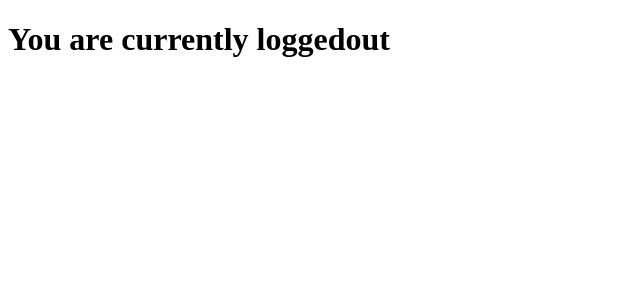
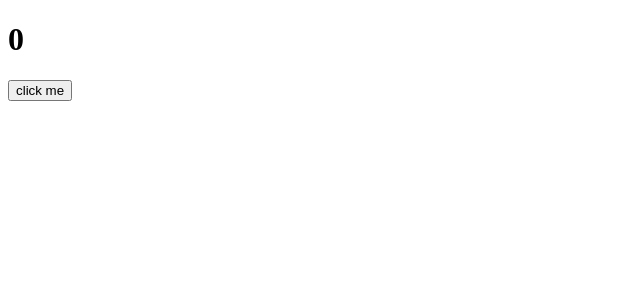
Before and after one commit to Sridharr92/react, a React (Create React App) app: page / in a window 1280 px wide. Shown: the top 300 px of the page, without its empty margins (0-640 px from the left). Built offline with nearby package versions, Linux system fonts and the light colour scheme.

Commit message:
learning

```diff
--- a/src/App.js
+++ b/src/App.js
@@ -95,30 +95,92 @@ import todoData from './todoData'
 //   }
 // }
 
+//Fourth prog
 
-class App extends Component{
+// class App extends Component{
+//   constructor(){
+//     super()
+//     this.state= {
+//       toLoggedIn : ""
+//     }
+//   }
+//   render(){
+//     let wordDisplay
+//       if(this.state.toLoggedIn){
+//         wordDisplay = "in"
+//       } else {
+//           wordDisplay = "out"
+//       }
+
+//     return(
+//       <div>
+//           <h1> You are currently logged{wordDisplay}</h1>
+//       </div>
+
+//     )
+//   }
+
+// }
+
+// 5th prog
+
+// class App extends React.Component{
+//    constructor(){
+//      super()
+//      this.state ={
+//        todos : todoData
+//      }
+//    }
+//    render(){
+//      const todoitem = this.state.todos.map(item => <Todoitem key={item.id} item={item} />)
+//        return(
+//          <div className="todo-item">
+//            {todoitem}
+//          </div>
+//       )
+//    }
+// }
+
+// 6th prog
+
+// https://reactjs.org/docs/events.html#suppored-events
+
+// function handelChange(){
+//   alert("i was clicked");
+// }
+// function App(){
+//   return(
+//     <div>
+//       <img onMouseOver={() => alert("hovered!")}
+//         src="https://www.fillmurray.com/200/100"
+//       />
+//         <br />
+//         <br />
+//       <button onClick={handelChange}>Click Me </button>
+//     </div>
+//   )
+// }
+
+
+
+class App extends React.Component{
   constructor(){
     super()
-    this.state= {
-      toLoggedIn : ""
+    this.state ={
+      count : 0
     }
   }
+  handleClick(){
+    this.state.count++
+  }
   render(){
-    let wordDisplay
-      if(this.state.toLoggedIn){
-        wordDisplay = "in"
-      } else {
-          wordDisplay = "out"
-      }
-
     return(
       <div>
-          <h1> You are currently logged{wordDisplay}</h1>
+        <h1>{this.state.count}</h1>
+        <button onClick={this.handleClick}>click me</button>
       </div>
-
     )
   }
-
 }
 
 
--- a/src/Todoitem.js
+++ b/src/Todoitem.js
@@ -2,9 +2,12 @@ import React from 'react'
 
 function Todoitem(props){
 	return(
-
 		<div className="todo-item">
-			<input type="checkbox" checked={props.item.completed} />
+			<input
+				type="checkbox"
+				checked={props.item.completed}
+				onMouseOver={() => alert("changed")}
+			/>
 			<p>{props.item.text}</p>
 		</div>
 	)
```
